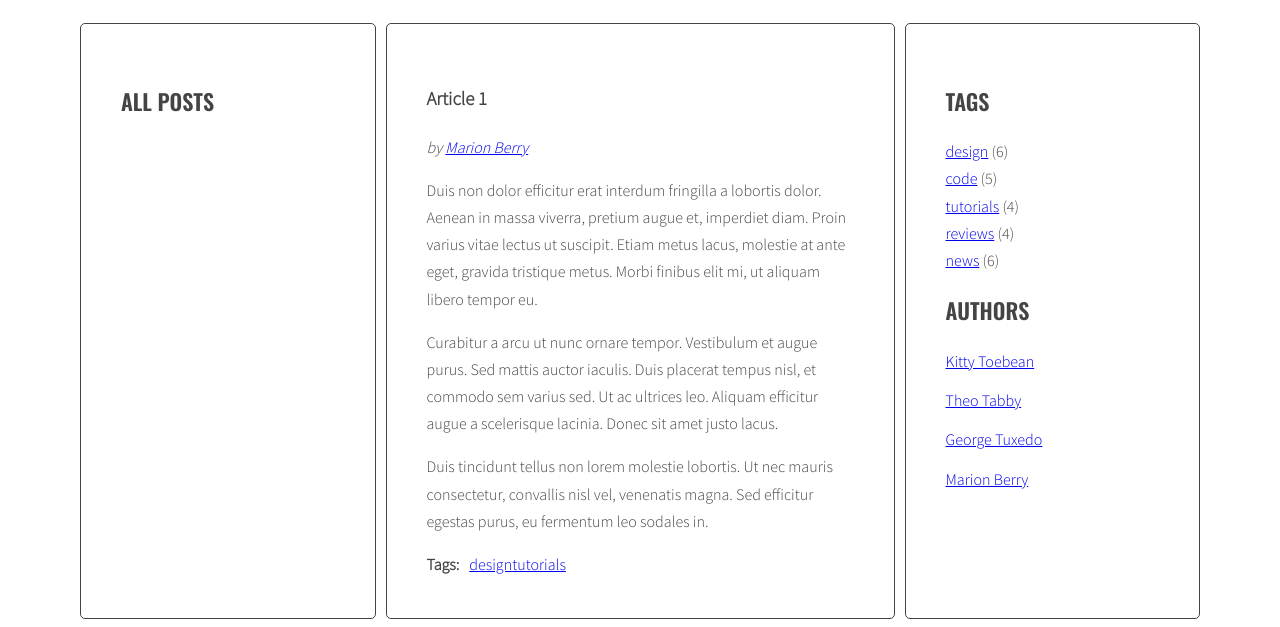
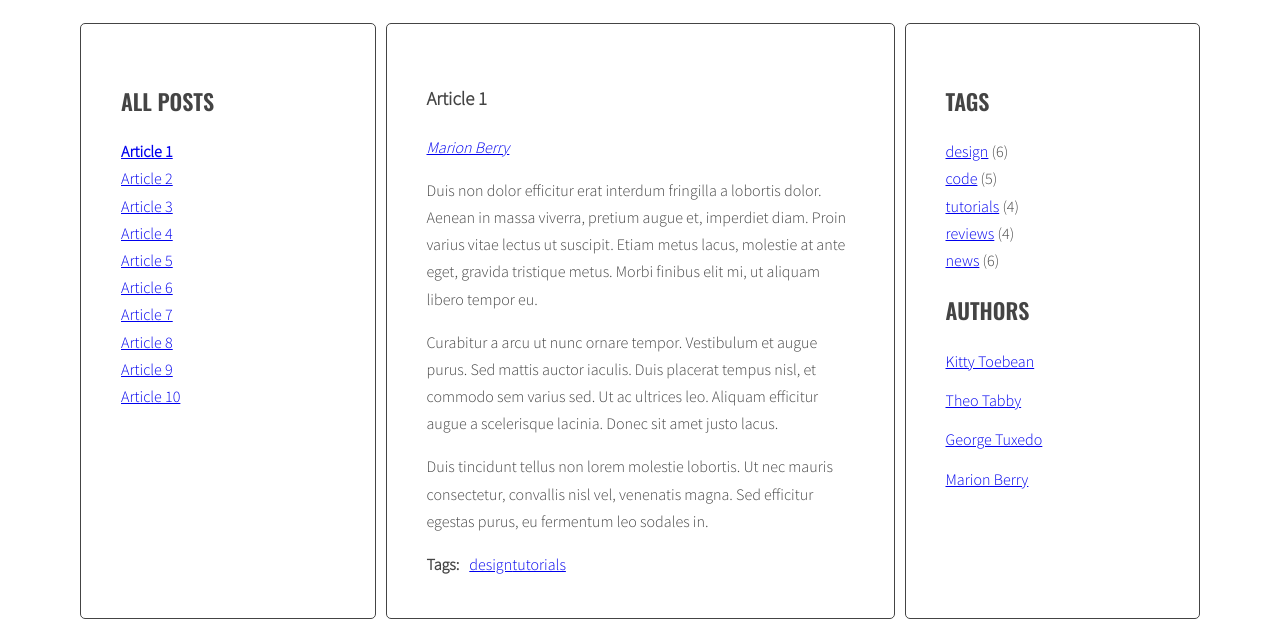
Before and after one commit to MagdaSz1984/javascript-blog, a website: page index.html in a window 1280 px wide. Both pictures are taken after a click on the link "Article 1". Shown: the part 220-847 px from the top of the page. Drawn offline with nearby package versions, Linux system fonts and the light colour scheme.

Commit message:
Fixed showing article list

```diff
--- a/index.html
+++ b/index.html
@@ -384,22 +384,22 @@
             <h2 class="section-title">Authors</h2>
             <ul class="list authors">
               <li>
-                <a href="#">
+                <a href="#author-kitty-toebean">
                   <span class="author-name">Kitty Toebean</span>
                 </a>
               </li>
               <li>
-                <a href="#">
+                <a href="#author-theo-tabby">
                   <span class="author-name">Theo Tabby</span>
                 </a>
               </li>
               <li>
-                <a href="#">
+                <a href="#author-george-tuxedo">
                   <span class="author-name">George Tuxedo</span>
                 </a>
               </li>
               <li>
-                <a href="#">
+                <a href="#author-marion-berry">
                   <span class="author-name">Marion Berry</span>
                 </a>
               </li>
--- a/js/script.js
+++ b/js/script.js
@@ -1,4 +1,11 @@
 "use strict";
+
+const optArticleSelector = ".post",
+  optTitleSelector = ".post-title",
+  optTitleListSelector = ".titles",
+  optArticleTagsSelector = ".post-tags .list",
+  optArticleAuthorSelector = ".post-author",
+  optAuthorsListSelector = ".authors";
 
 function titleClickHandler(event) {
   event.preventDefault();
@@ -24,25 +31,22 @@ function titleClickHandler(event) {
 
   /* get 'href' attribute from the clicked link */
   const articleSelector = clickedElement.getAttribute("href");
-
-  /* find the correct article using the selector (value of 'href' attribute) */
-  const targetArtickle = document.querySelector(articleSelector);
-
-  /* add class 'active' to the correct article */
-  targetArtickle.classList.add("active");
+  const targetArticle = document.querySelector(articleSelector);
+  targetArticle.classList.add("active");
 }
-
-const optArticleSelector = ".post";
-const optTitleSelector = ".post-title";
-const optTitleListSelector = ".titles";
 
 function generateTitleLinks(customSelector = "") {
   /* remove contents of titleList */
   const titleList = document.querySelector(optTitleListSelector);
-
   titleList.innerHTML = "";
 
-  /*  for each article */
+  const newLinks = document.querySelectorAll(".titles a");
+  for (let link of newLinks) {
+    link.removeEventListener("click", titleClickHandler); // Remove existing to prevent duplicates
+    link.addEventListener("click", titleClickHandler);
+  }
+
+  /* for each article */
   const articles = document.querySelectorAll(
     optArticleSelector + customSelector
   );
@@ -56,8 +60,6 @@ function generateTitleLinks(customSelector = "") {
     /* find the title element */
     const articleTitle = article.querySelector(optTitleSelector).innerHTML;
 
-    /* get the title from the title element */
-
     /* create HTML of the link */
     const linkHTML =
       '<li><a href="#' +
@@ -66,21 +68,17 @@ function generateTitleLinks(customSelector = "") {
       articleTitle +
       "</span></a></li>";
 
-    /* insert link into titleList */
-    html = html + linkHTML;
+    /* insert link into html variable */
+    html += linkHTML;
   }
+
   titleList.innerHTML = html;
 
   const links = document.querySelectorAll(".titles a");
-
   for (let link of links) {
     link.addEventListener("click", titleClickHandler);
   }
 }
-
-generateTitleLinks();
-
-const optArticleTagsSelector = ".post-tags .list";
 
 function generateTags() {
   /* find all articles */
@@ -113,8 +111,6 @@ function generateTags() {
     tagsWrapper.innerHTML = emptyHTML;
   }
 }
-
-generateTags();
 
 function tagClickHandler(event) {
   event.preventDefault();
@@ -155,31 +151,46 @@ function addClickListenersToTagsInPost() {
   }
 }
 
-addClickListenersToTags();
-addClickListenersToTagsInPost();
-
 function generateAuthors() {
-  /* find all articles */
   const articles = document.querySelectorAll(optArticleSelector);
 
-  /* START LOOP: for every article */
   for (let article of articles) {
-    /* find author wrapper */
-    const authorWrapper = article.querySelector(".post-author");
+    const authorWrapper = article.querySelector(optArticleAuthorSelector);
+    const authorName = article.getAttribute("data-author");
 
-    /* make html variable with empty string */
-    let html = "";
+    const linkHTML = `<a href="#author-${authorName
+      .replace(/ /g, "-")
+      .toLowerCase()}">${authorName}</a>`;
+    authorWrapper.innerHTML = linkHTML;
+  }
 
-    /* get author from data-author attribute */
-    const articleAuthor = article.getAttribute("data-author");
-
-    /* generate HTML of the link */
-    const linkHTML =
-      'by <a href="#author-' + articleAuthor + '">' + articleAuthor + "</a>";
-
-    /* insert link into author wrapper */
-    authorWrapper.innerHTML = linkHTML;
+  // Add click listeners to newly created author links within articles
+  const authorLinks = document.querySelectorAll(
+    `${optArticleAuthorSelector} a`
+  );
+  for (let link of authorLinks) {
+    link.addEventListener("click", authorClickHandler);
   }
 }
 
+function authorClickHandler(event) {
+  event.preventDefault();
+  const clickedElement = this;
+  const href = clickedElement.getAttribute("href");
+  const author = href.replace("#author-", "").replace(/-/g, " ");
+
+  generateTitleLinks(`[data-author="${author}"]`);
+}
+
+function addClickListenersToAuthors() {
+  const authorLinks = document.querySelectorAll(`${optAuthorsListSelector} a`);
+  for (let link of authorLinks) {
+    link.addEventListener("click", authorClickHandler);
+  }
+}
+
+generateTitleLinks();
+generateTags();
+addClickListenersToTags();
 generateAuthors();
+addClickListenersToAuthors();
```
